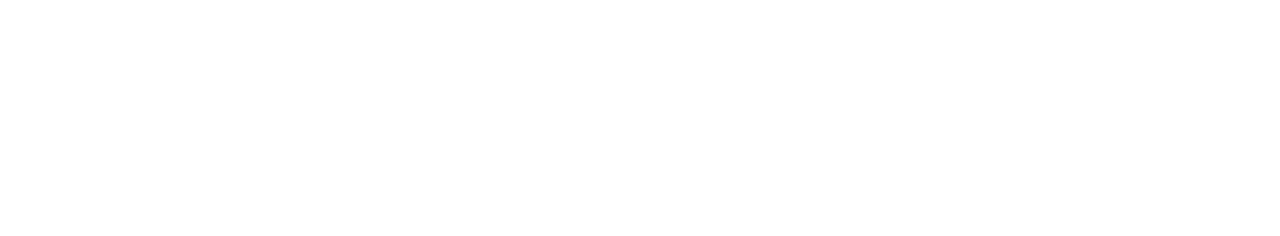
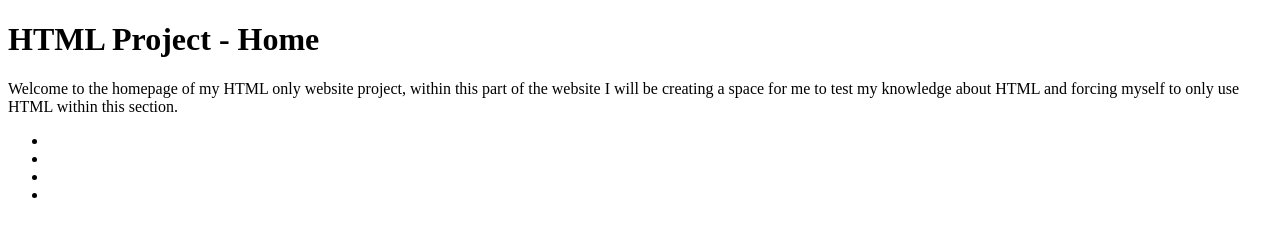
Before and after one commit to JordanPicton/website-projects, a plain HTML site: page html-website/html-index.html in a window 1280 px wide. Drawn offline with Linux system fonts and the light colour scheme.

Commit message:
Start HTML section

```diff
--- a/html-website/html-index.html
+++ b/html-website/html-index.html
@@ -1,19 +1,32 @@
 <!DOCTYPE html>
 <html lang="en">
+
 <head>
     <meta charset="UTF-8">
     <meta name="viewport" content="width=device-width, initial-scale=1.0">
     <title>HTML - Home</title>
 </head>
+
 <body>
     <header>
-
+        <h1>HTML Project - Home</h1>
     </header>
     <main>
-
+        <section>
+            Welcome to the homepage of my HTML only website project, within this part of the website I will be creating
+            a space for me to test my knowledge about HTML and forcing myself to only use HTML within this section.
+        </section>
     </main>
     <footer>
-
+        <nav>
+            <ul>
+                <li><a href=""></a></li>
+                <li><a href=""></a></li>
+                <li><a href=""></a></li>
+                <li><a href=""></a></li>
+            </ul>
+        </nav>
     </footer>
 </body>
+
 </html>
```
